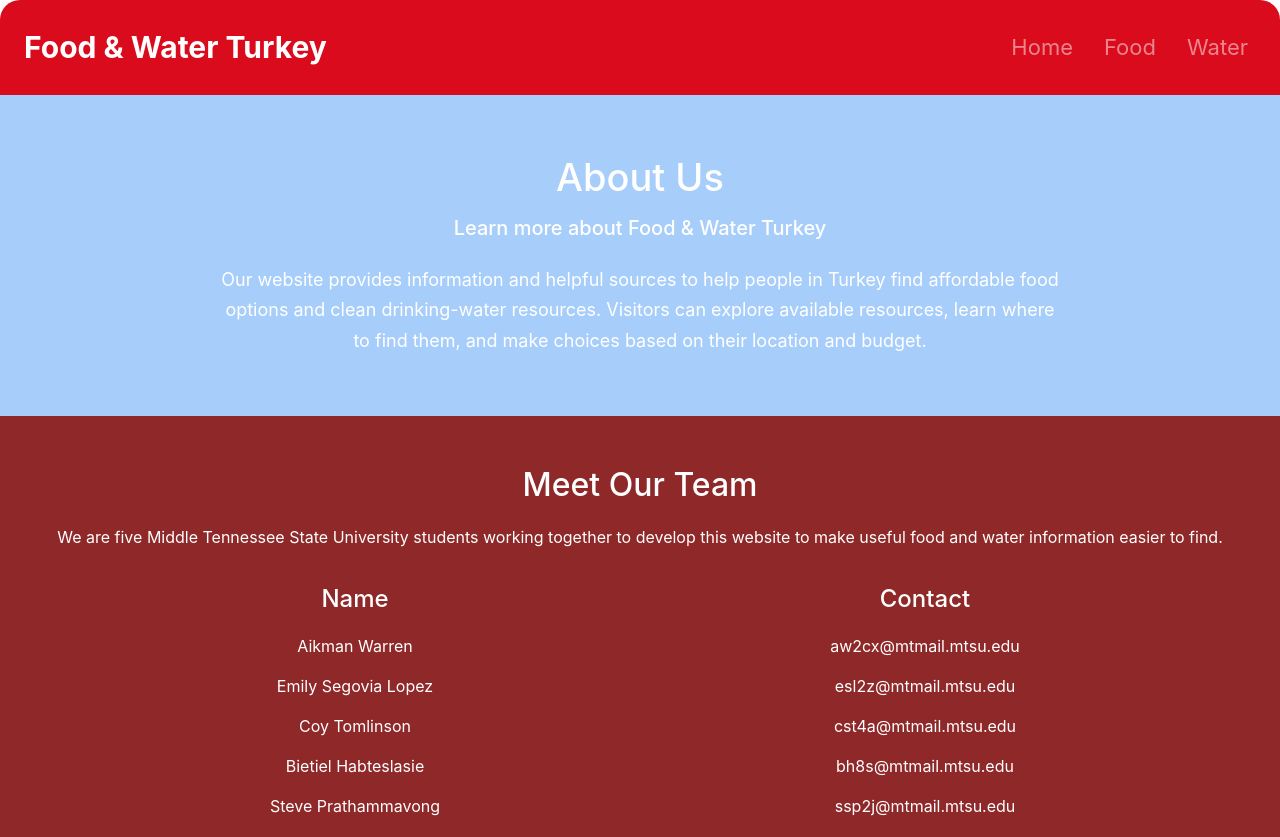
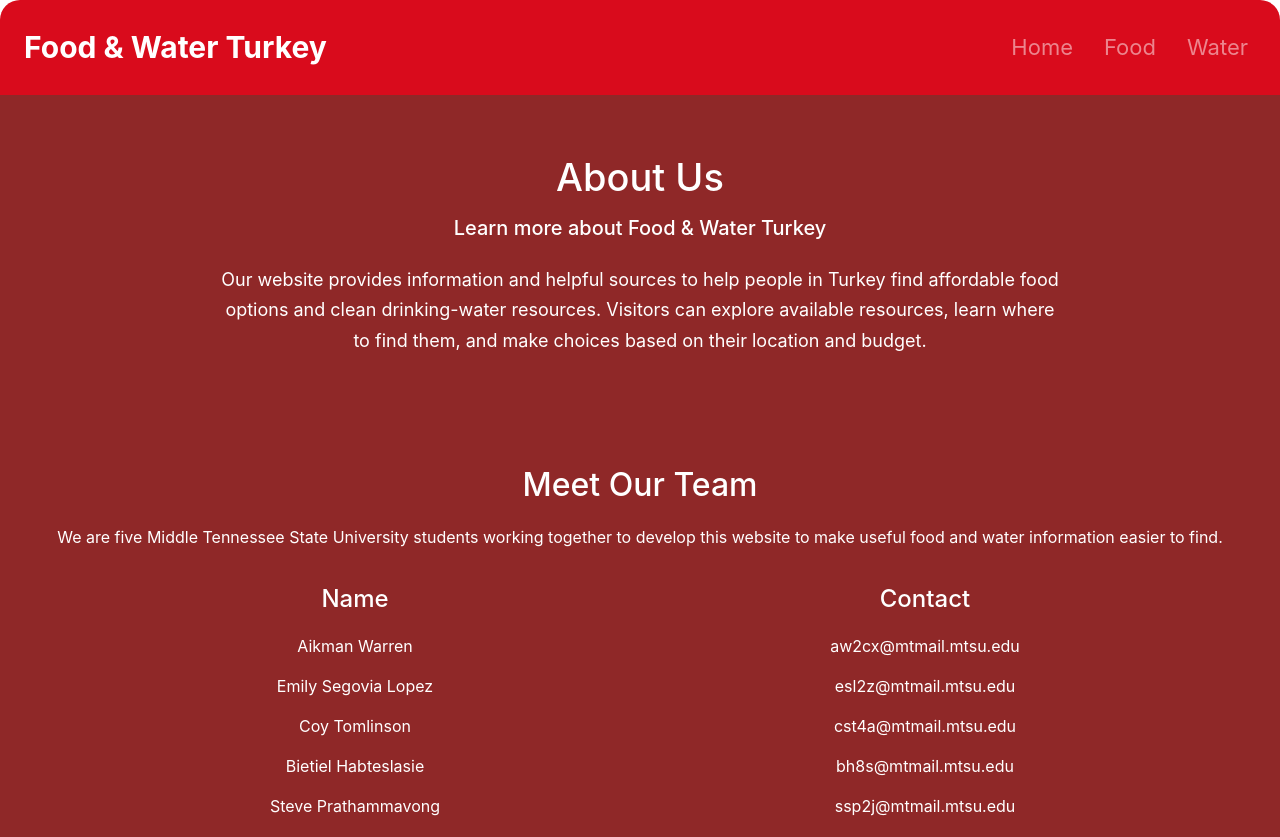
Before and after one commit to Bietiel/INFS-PROJECT, a plain HTML site: page INFS PROJECT/ab.html in a window 1280 px wide. Shown: the top 837 px of the page. Drawn offline with nearby package versions, Linux system fonts and the light colour scheme.

Commit message:
changed 11/17 9:50

```diff
--- a/INFS PROJECT/ab.css
+++ b/INFS PROJECT/ab.css
@@ -20,7 +20,7 @@
 /* About Us Section */
 
 .about {
-    background-color: #A7CDFA;
+    background-color: #8F2828;
     color: white;
     padding: 60px 20px;
 }
```
